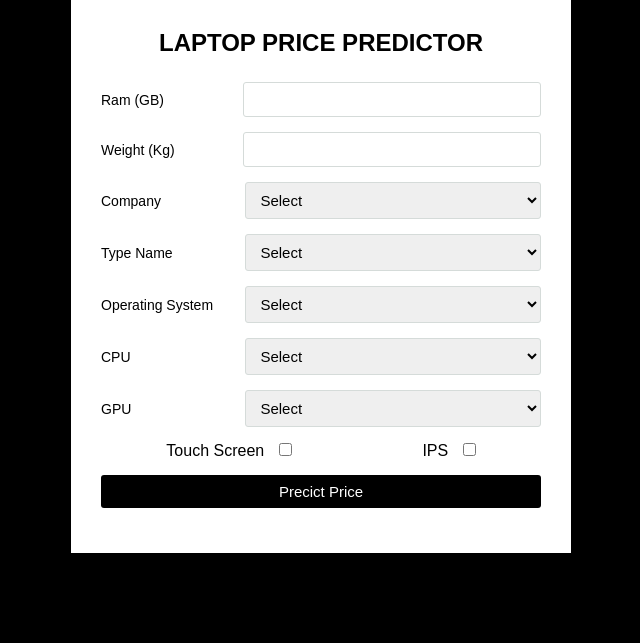
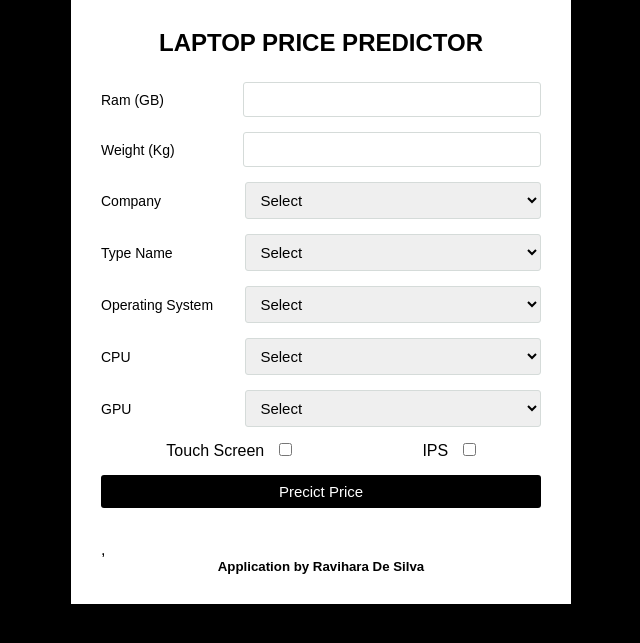
Before and after one commit to Ravihara2000/Laptop-price-predictor, a Flask app: page / in a window 1280 px wide. Shown: the part 21-664 px from the top of the page, without its empty margins (319-959 px from the left). Run offline with Flask 3, Linux system fonts and the light colour scheme.

Commit message:
all done

```diff
--- a/Webapp/static/style.css
+++ b/Webapp/static/style.css
@@ -102,3 +102,7 @@ body{
     font-size: 18px;
     font-weight: bold;
 }
+
+.result h5{
+    text-align: center;
+}
--- a/Webapp/templates/index.html
+++ b/Webapp/templates/index.html
@@ -10,6 +10,7 @@
 <body>
     <div class="wrapper">
         <div class="title">Laptop Price Predictor</div>
+
         <form action="/" method="POST">
             <div class="form">
                 <div class="inputfield">
@@ -108,6 +109,8 @@
             {% if pred_value != 0 %}
             <p>Estimated Price : LKR {{pred_value}}</p>
             {% endif %}
+            <br>,<br>
+            <h5>Application by Ravihara De Silva</h2>
         </div>
     </div>
 </body>
```
